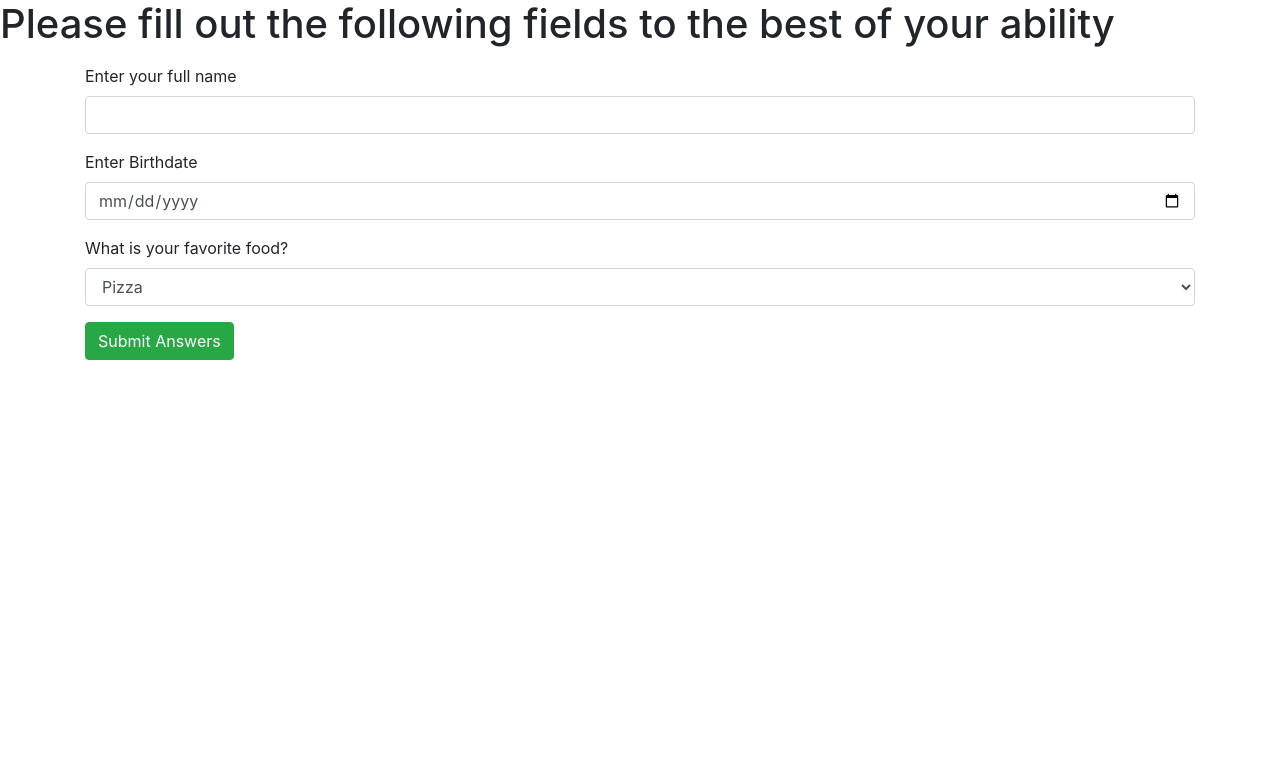
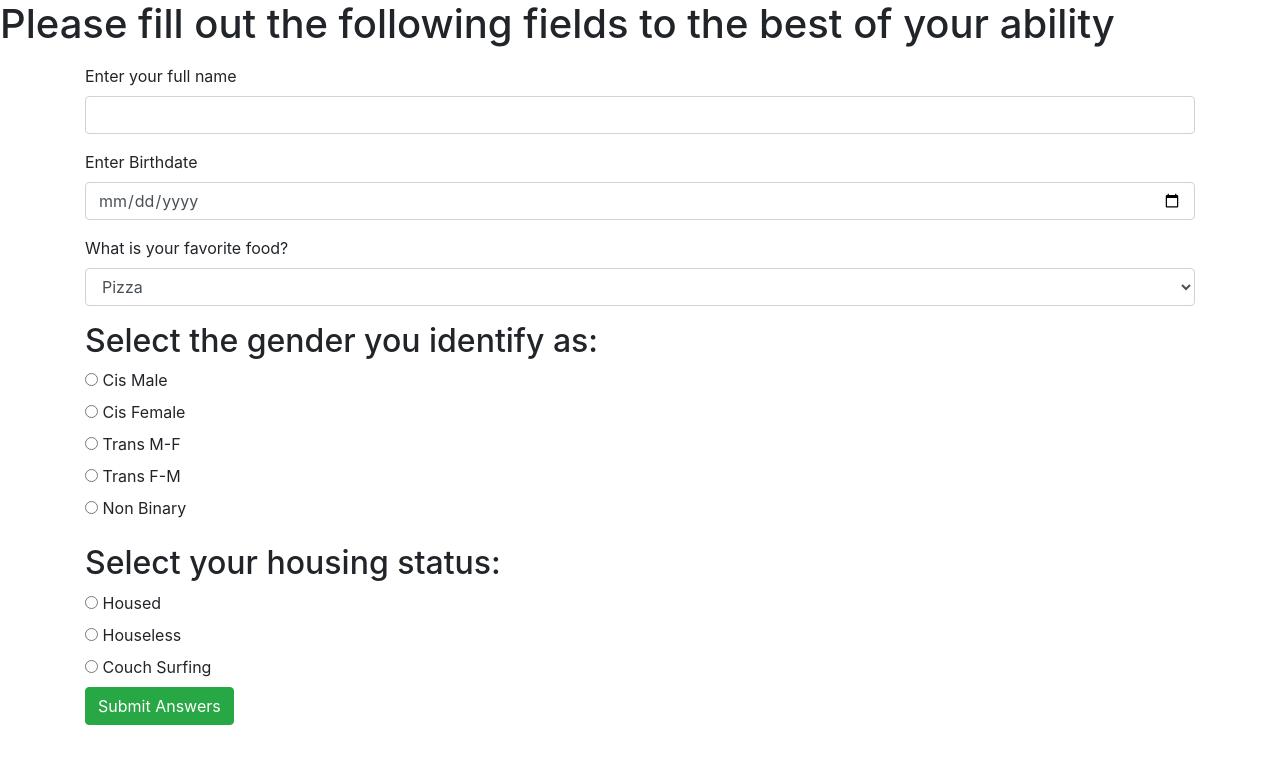
Before and after one commit to KarlStarkweather/form-input, a plain HTML site: page index.html in a window 1280 px wide. Drawn offline with Linux system fonts and the light colour scheme.

Commit message:
add radio buttons for gender and housing status

```diff
--- a/index.html
+++ b/index.html
@@ -28,6 +28,57 @@
       </select>
       <p></p>
       <p></p>
+      <h2>Select the gender you identify as:</h2>
+      <div class="radio">
+        <label>
+          <input type="radio" name="gender" value="cisMale">
+          Cis Male
+        </label>
+      </div>
+      <div class="radio">
+        <label>
+          <input type="radio" name="gender" value="cisFemale">
+          Cis Female
+        </label>
+      </div>
+      <div class="radio">
+        <label>
+          <input type="radio" name="gender" value="transM-F">
+          Trans M-F
+        </label>
+      </div>
+      <div class="radio">
+        <label>
+          <input type="radio" name="gender" value="transF-M">
+          Trans F-M
+        </label>
+      </div>
+      <div class="radio">
+        <label>
+          <input type="radio" name="gender" value="nonBinary">
+          Non Binary
+        </label>
+      </div>
+    <p></p>
+    <h2>Select your housing status:</h2>
+    <div class="radio">
+      <label>
+        <input type="radio" name="housing" value="housed">
+        Housed
+      </label>
+    </div>
+    <div class="radio">
+      <label>
+        <input type="radio" name="housing" value="houseless">
+        Houseless
+      </label>
+    </div>
+    <div class="radio">
+      <label>
+        <input type="radio" name="housing" value="surfing">
+        Couch Surfing
+      </label>
+    </div>
 
 
       <button class="btn btn-success" id="submitBtn" type="submit">Submit Answers</button>
--- a/js/scripts.js
+++ b/js/scripts.js
@@ -3,7 +3,9 @@ $(document).ready(function() {
     const name = $("#name").val();
     const birthDate = $("#birthDate").val();
     const favFood = $("#favFood").val();
-    alert("food selected was " + favFood);
+    const gender = $("input:radio[name=gender]:checked").val();
+    const housing = $("input:radio[name=housing]:checked").val();
+    alert("gender is " + gender + " and housing status is " + housing);
   });
 
 
```
